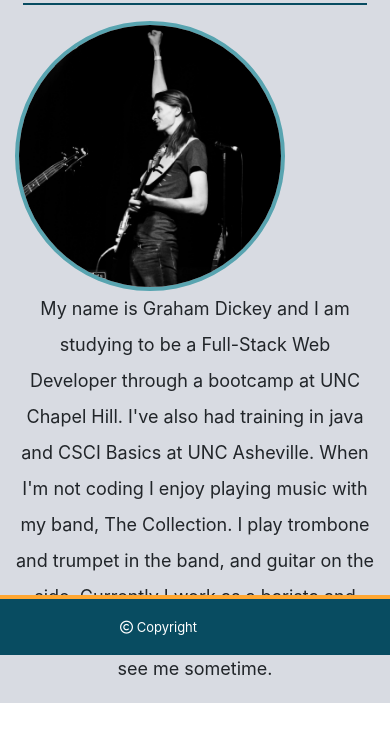
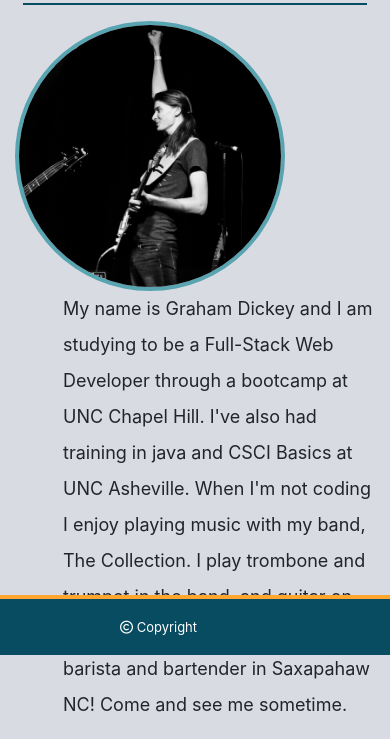
Before and after one commit to gdickey273/gdickey273.github.io.original, a plain HTML site: page index.html in a window 390 px wide. Shown: the part 189-928 px from the top of the page. Before the commit the page ends 892 px from the top, so only its background shows below. Drawn offline with nearby package versions, Linux system fonts and the light colour scheme; files that its build step writes are made by us from their sources.

Commit message:
added margin right to pourhouse image

```diff
--- a/assets/css/index-style.css
+++ b/assets/css/index-style.css
@@ -39,6 +39,7 @@ hr.solid{
   float: left;
   border-radius: 50%;
   border: 4px solid #58a4b0;
+  margin-right: 20px;
 }
 
 
@@ -95,10 +96,6 @@ hr.solid{
     clear: both;
   }
 
-  .phone-center{
-    text-align: center;
-  }
-}
 /* @media screen and (max-width: 768px) {
   .about-me{
     min-width:96% !important;
--- a/index.html
+++ b/index.html
@@ -53,9 +53,9 @@
         </div>
 
         <section class = "row">
-          <div class= "phone-center col-md-12">
+          <div class= "col-md-12">
             <img src="assets/images/pourhouse-me.JPG" alt="Graham Dickey">
-            <p>My name is Graham Dickey and I am studying to be a Full-Stack Web Developer through a bootcamp at UNC Chapel Hill. I've also had training in java and CSCI Basics at UNC Asheville. When I'm not coding I enjoy playing music with my band, The Collection. I play trombone and trumpet in the band, and guitar on the side. Currently I work as a barista and bartender in Saxapahaw NC! Come and see me sometime.</p>
+            <p class="ml-5">My name is Graham Dickey and I am studying to be a Full-Stack Web Developer through a bootcamp at UNC Chapel Hill. I've also had training in java and CSCI Basics at UNC Asheville. When I'm not coding I enjoy playing music with my band, The Collection. I play trombone and trumpet in the band, and guitar on the side. Currently I work as a barista and bartender in Saxapahaw NC! Come and see me sometime.</p>
           </div>
         </section>
 
```
